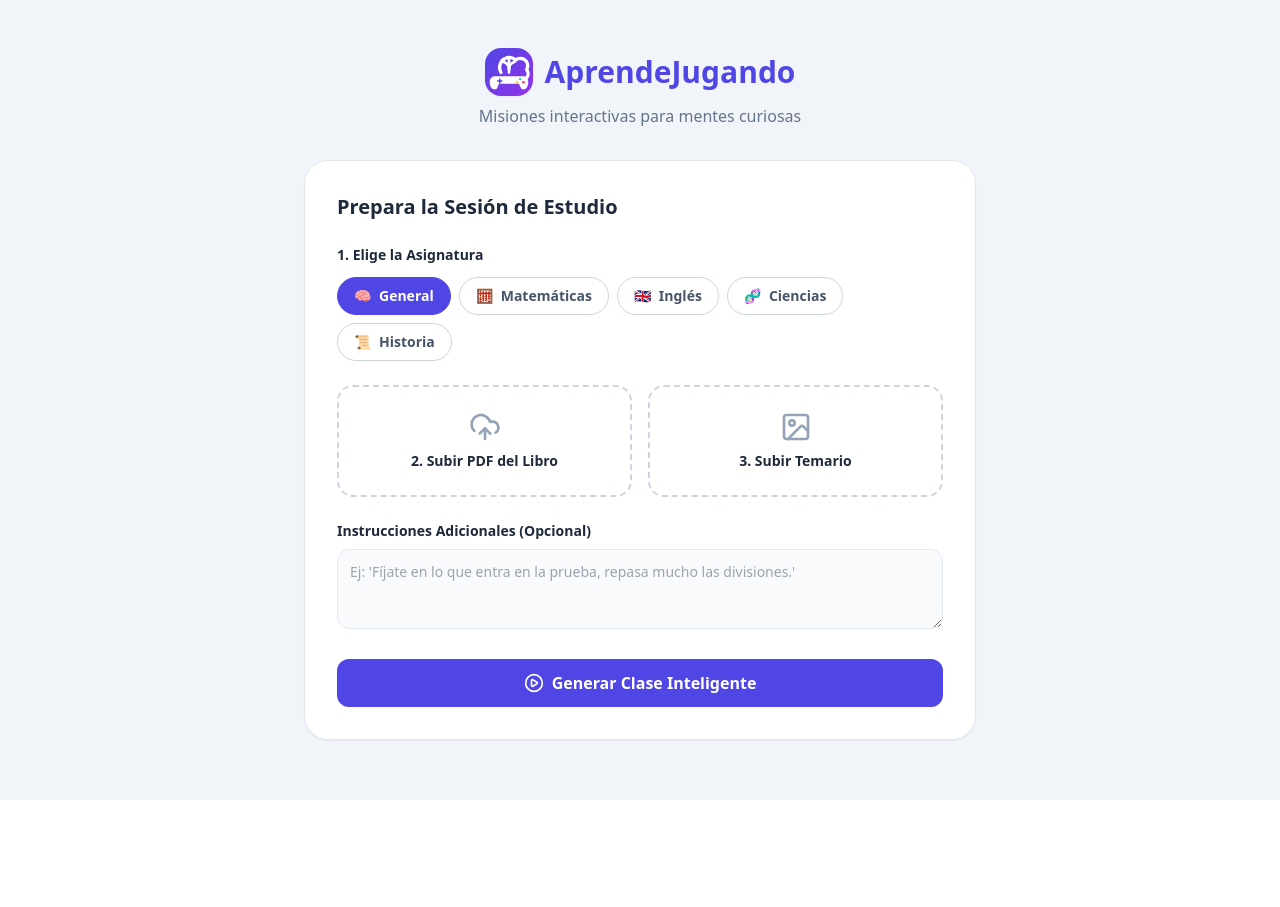
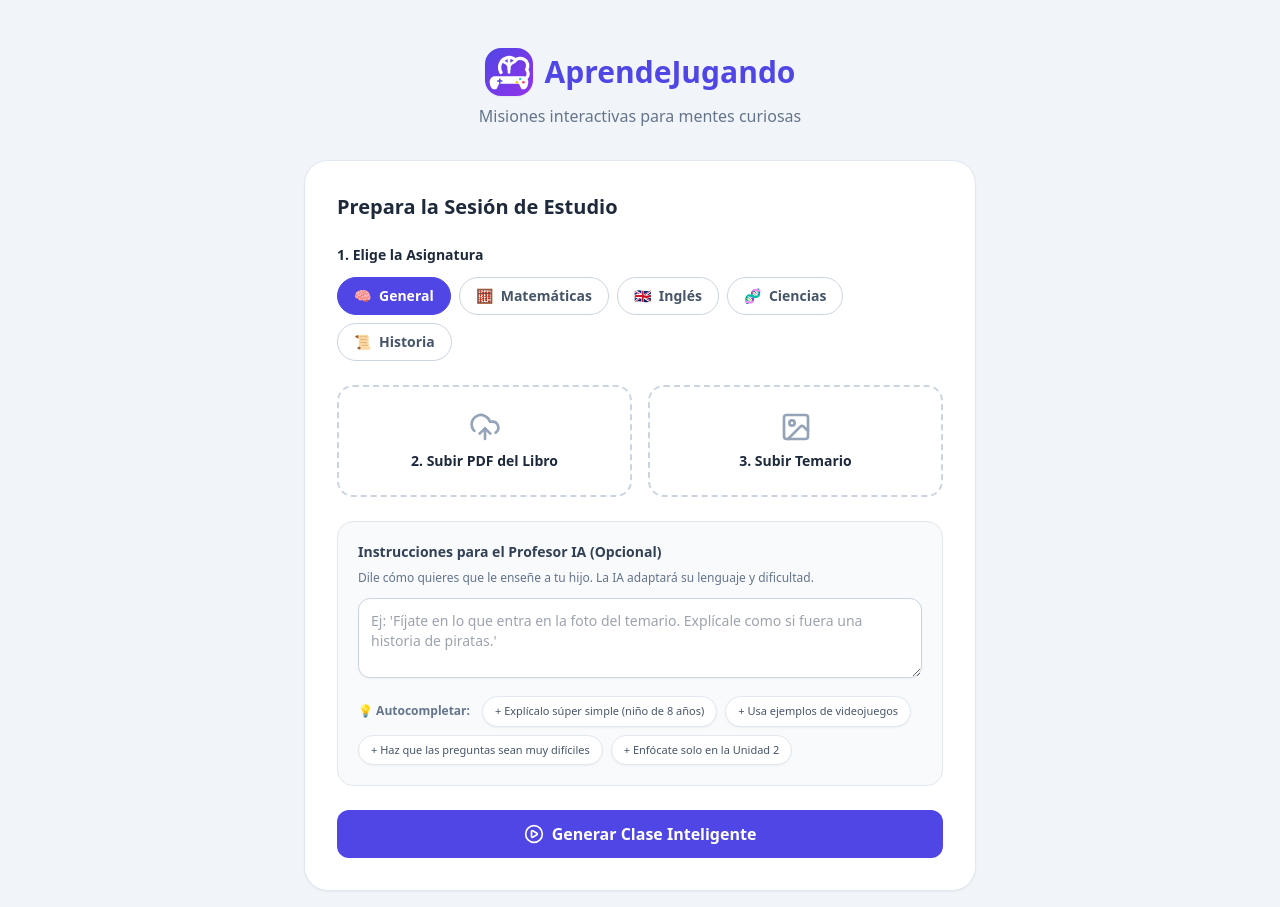
Before and after one commit to juanorostica21/aprende-jugando, a Next.js app: page / in a window 1280 px wide. Before the commit the page ends 800 px from the top, so only its background shows below. Built offline with nearby package versions, Linux system fonts and the light colour scheme.

Commit message:
feat: Agrega botones de sugerencia de prompts rápidos

```diff
--- a/src/app/page.tsx
+++ b/src/app/page.tsx
@@ -235,14 +235,34 @@
                 </label>
               </div>
 
-              <div>
-                <label className="block font-bold mb-2 text-sm">Instrucciones Adicionales (Opcional)</label>
+              <div className="bg-slate-50 p-5 rounded-2xl border border-slate-200">
+                <label className="block font-bold mb-2 text-sm text-slate-700">Instrucciones para el Profesor IA (Opcional)</label>
+                <p className="text-xs text-slate-500 mb-3">Dile cómo quieres que le enseñe a tu hijo. La IA adaptará su lenguaje y dificultad.</p>
+
                 <textarea
-                  className="w-full bg-slate-50 border border-slate-200 rounded-xl p-3 min-h-[80px] focus:outline-none focus:border-indigo-500 text-sm"
-                  placeholder="Ej: 'Fíjate en lo que entra en la prueba, repasa mucho las divisiones.'"
+                  className="w-full bg-white border border-slate-300 rounded-xl p-3 min-h-[80px] focus:outline-none focus:border-indigo-500 text-sm shadow-sm"
+                  placeholder="Ej: 'Fíjate en lo que entra en la foto del temario. Explícale como si fuera una historia de piratas.'"
                   value={instructions}
                   onChange={(e) => setInstructions(e.target.value)}
                 />
+
+                <div className="flex flex-wrap gap-2 mt-3 items-center">
+                  <span className="text-xs text-slate-500 font-bold mr-1">💡 Autocompletar:</span>
+                  {[
+                    "Explícalo súper simple (niño de 8 años)",
+                    "Usa ejemplos de videojuegos",
+                    "Haz que las preguntas sean muy difíciles",
+                    "Enfócate solo en la Unidad 2"
+                  ].map((suggestion, i) => (
+                    <button
+                      key={i}
+                      onClick={() => setInstructions(prev => prev ? prev + " " + suggestion : suggestion)}
+                      className="text-[11px] bg-white text-slate-600 px-3 py-1.5 rounded-full hover:bg-indigo-50 hover:text-indigo-700 hover:border-indigo-300 transition-colors border border-slate-200 shadow-sm"
+                    >
+                      + {suggestion}
+                    </button>
+                  ))}
+                </div>
               </div>
 
               {errorMsg && <div className="text-red-600 font-medium text-sm">⚠️ {errorMsg}</div>}
```
